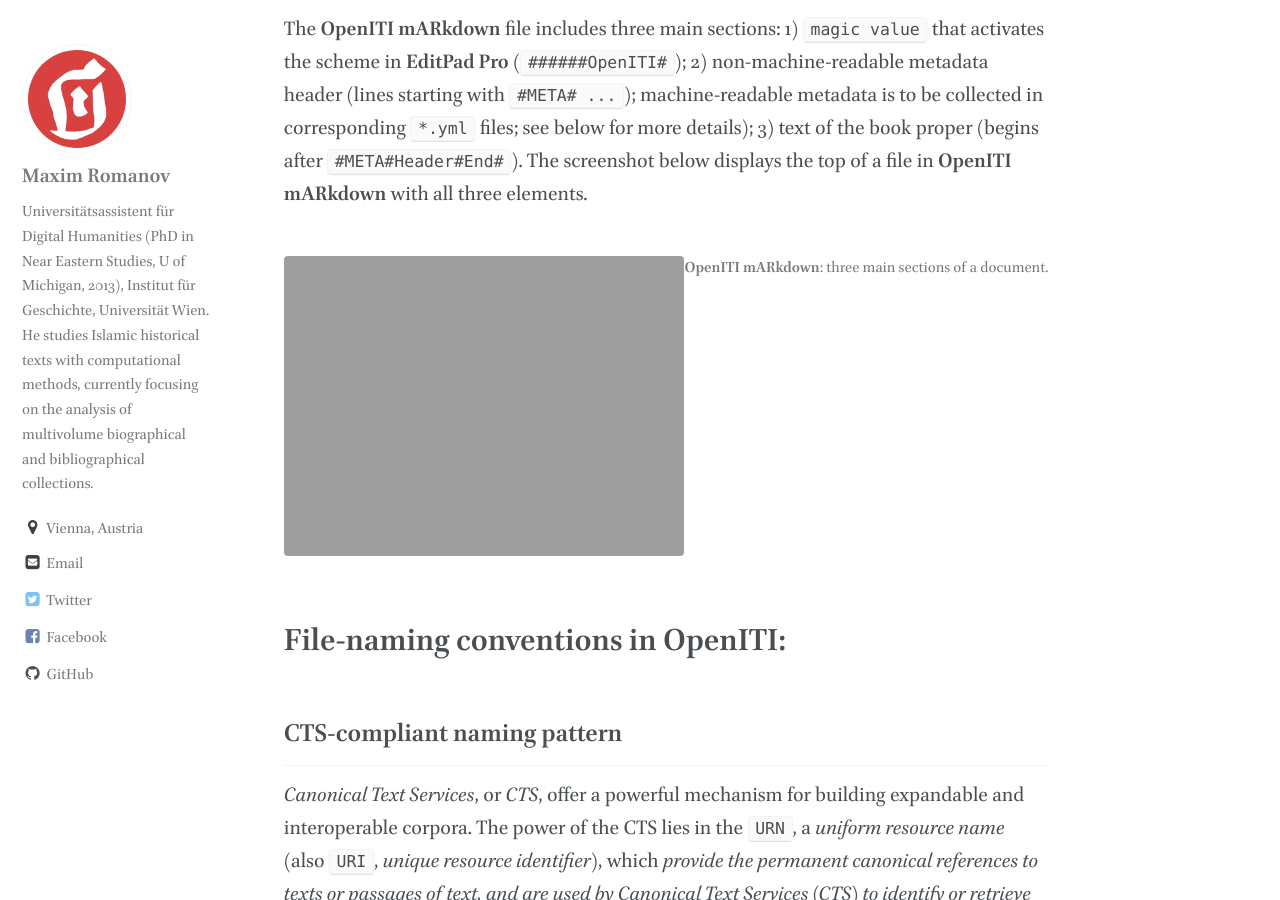
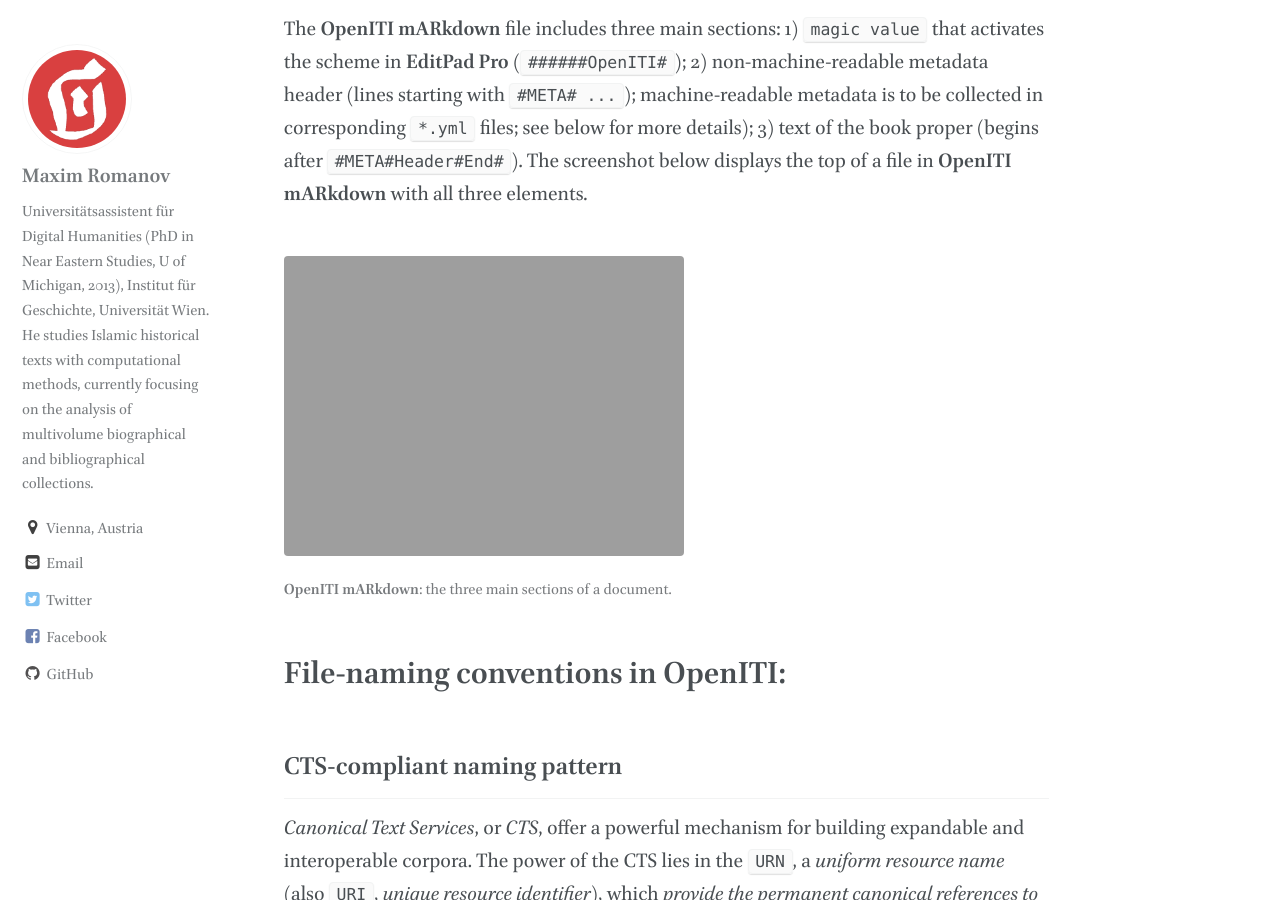
Before and after one commit to fauh45/alraqmiyyat.github.io, a Jekyll site: the page built from _pages/mARkdown_new.md, in a window 1280 px wide and 900 px high, scrolled down 2717 px. Built offline with Jekyll 4.4.1, drawn with Linux system fonts in a browser that asks for light colours; some web fonts are replaced; comment, search, counter and statistics services are not loaded.

```diff
--- a/_pages/mARkdown_new.md
+++ b/_pages/mARkdown_new.md
@@ -42,7 +42,7 @@
 	<img src="{{ site.url }}/images/mARkdown/mARkdown01.png">
 	</a>
 	<figcaption>
-		<b>OpenITI mARkdown</b>: three main sections of a document.
+		<b>OpenITI mARkdown</b>: the three main sections of a document.
 	</figcaption>
 </figure>
 
```
Also changed, not shown: _pages/about.md (+1 -1 lines).
